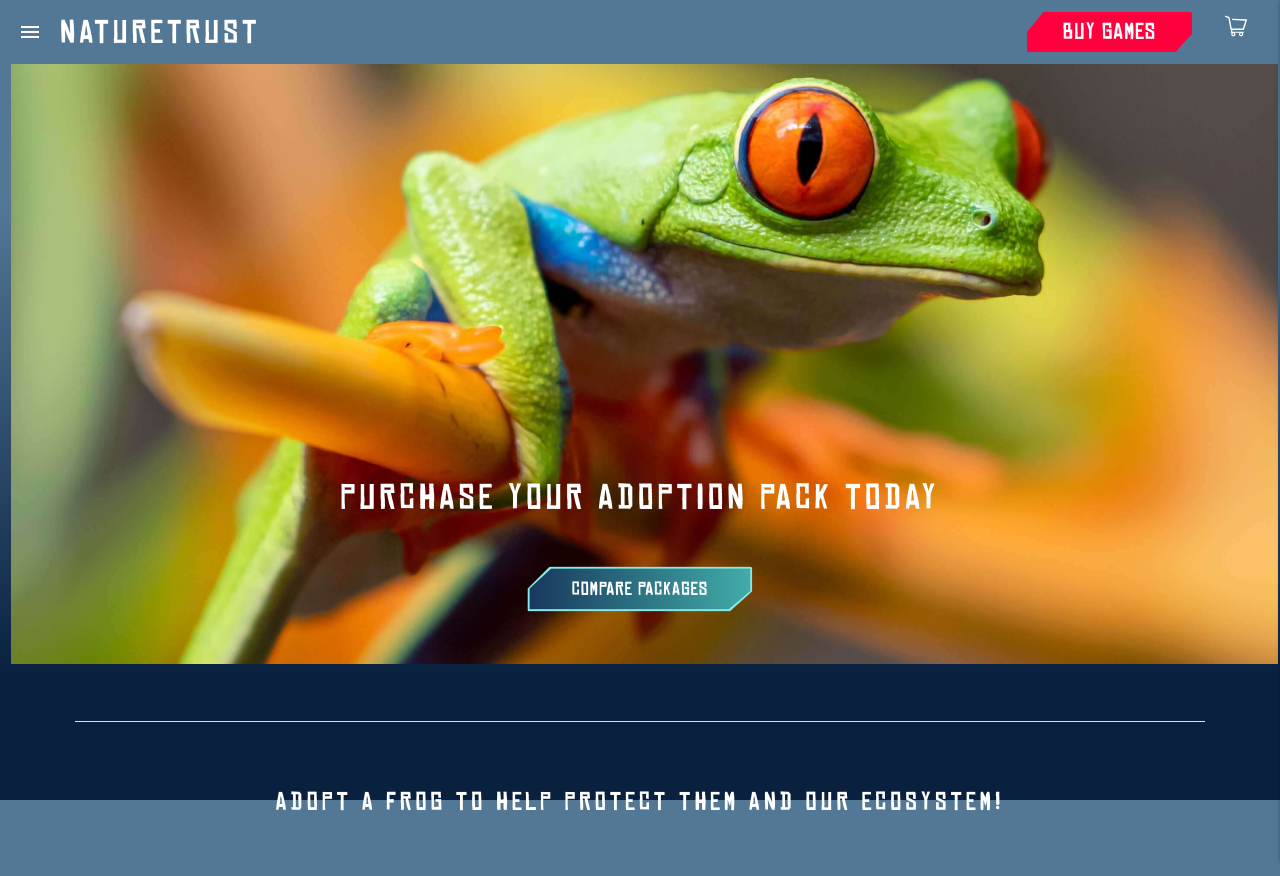
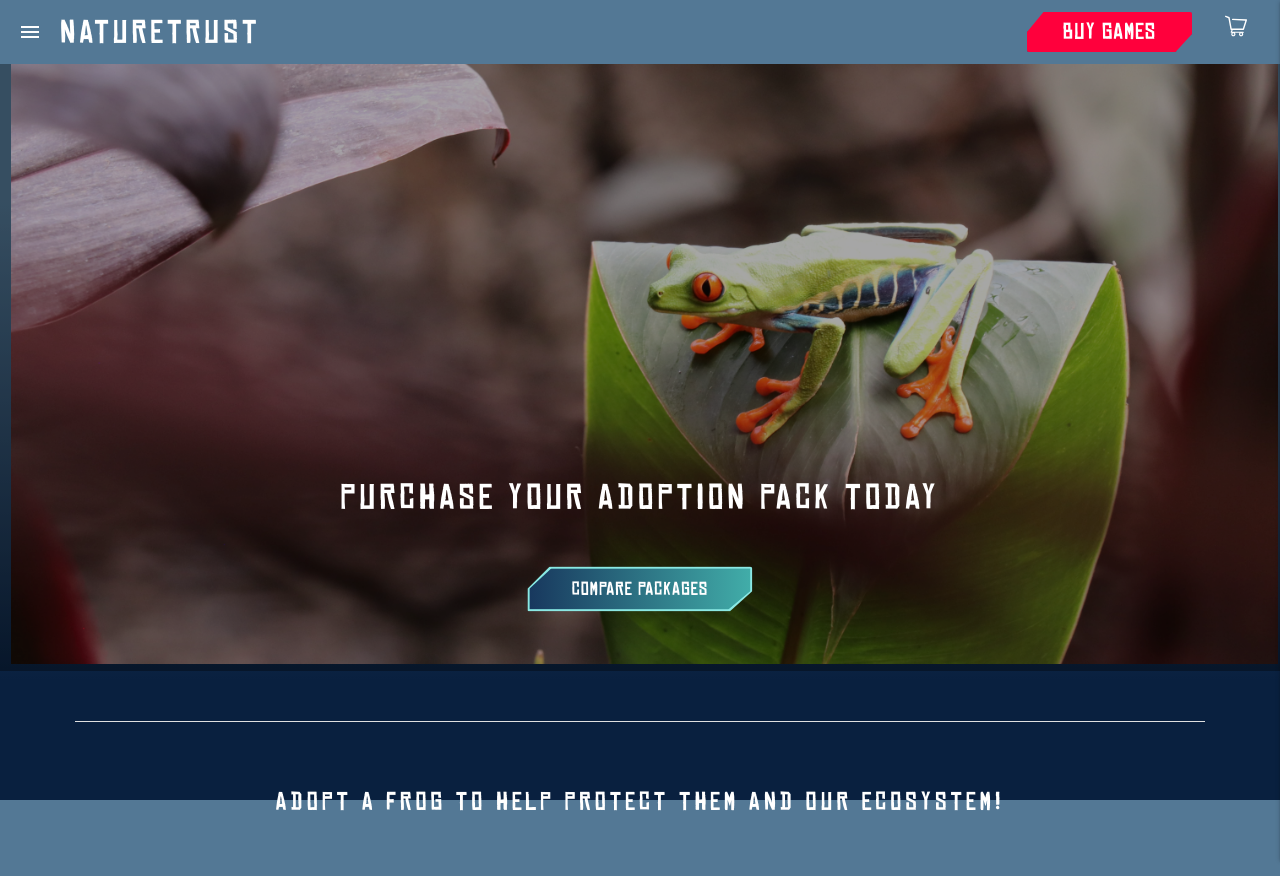
Before and after one commit to Code-Institute-Submissions/Code-Institute-Submissions-naturetrust_SepResub, a Django app: page /adoption/adopt/frog in a window 1280 px wide. Shown: the top 876 px of the page. Run offline with Django 3.2, Linux system fonts and the light colour scheme; data comes from the database, SQL or seed files in the repository; parts of the project's set-up code (start-up, migrations or seed data) failed here and were passed over.

Commit message:
Update buy package page

```diff
--- a/adoption/templates/adoption/adoption-packages.html
+++ b/adoption/templates/adoption/adoption-packages.html
@@ -6,8 +6,12 @@
     <div class="header-container">
         <!-- Adoption cover -->
         <div class="row">
-            <div class="col s12 center">
-                {% if animal.image %}
+            <div class="col s12 center hero-image">
+                <div class="overlay"></div>
+                {% if animal.image_header %}
+                    <img src="{{ animal.image_header.url }}" alt="{{ animal.animal }}"
+                    class="animal-details-img"></a>
+                {% elif animal.image %}
                     <img src="{{ animal.image.url }}" alt="{{ animal.animal }}"
                     class="animal-details-img"></a>
                 {% else %}
--- a/static/css/base.css
+++ b/static/css/base.css
@@ -585,6 +585,21 @@ Adopt an animal page styles
     width: 99vw;
     height: 75vh;
     object-fit: cover;
+}
+
+#adoptAnimal .hero-image {
+    position: relative;
+}
+
+#adoptAnimal .hero-image .overlay {
+    width: 100%;
+    height: 100%;
+    position: absolute;
+    top: 0;
+    bottom: 0;
+    left: 0;
+    right: 0;
+    background-color: rgb(0, 0, 0, 35%);
 }
 
 #adoptAnimal .hero-text {
```
Also changed, not shown: other parts of adoption/templates/adoption/adoption-packages.html (+11 -16 lines).
